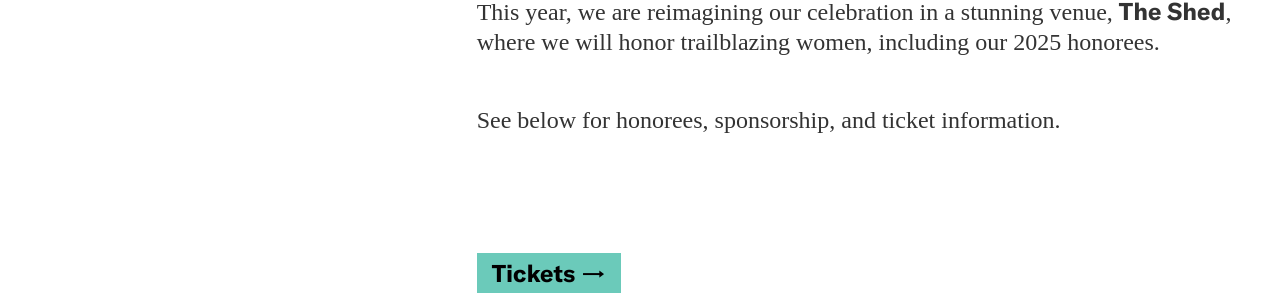
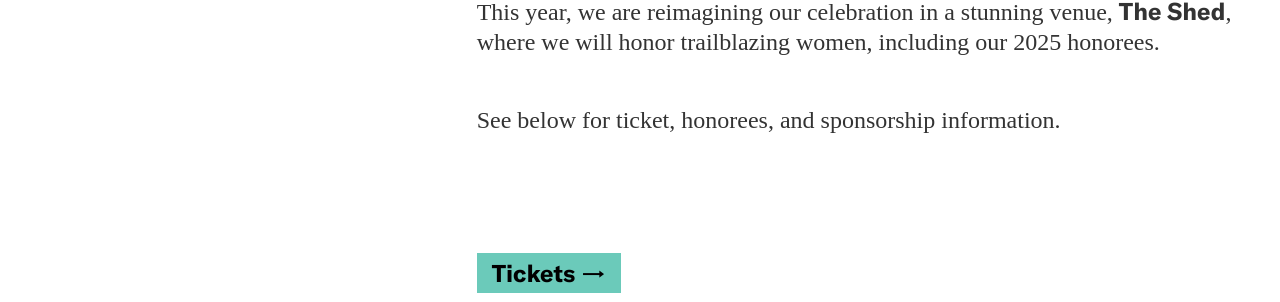
Before and after one commit to jengalas/bwaf-bbw, a Jekyll site: the page built from _programs/leadership-awards-gala.md, in a window 1280 px wide and 900 px high, scrolled down 743 px. Shown: the part 153-455 px from the top of the window. Built offline with Jekyll 4.4.1, drawn with Linux system fonts in a browser that asks for light colours; nearby versions of some CDN libraries; some web fonts are replaced.

Commit message:
Updated 1 file via CloudCannon.

```diff
--- a/_programs/leadership-awards-gala.md
+++ b/_programs/leadership-awards-gala.md
@@ -40,7 +40,7 @@ page_blocks:
       honorees.
 
 
-      See below for honorees, sponsorship, and ticket information.
+      See below for ticket, honorees, and sponsorship information.
   - template: buttons-block
     button:
       - button_text: Tickets
```
